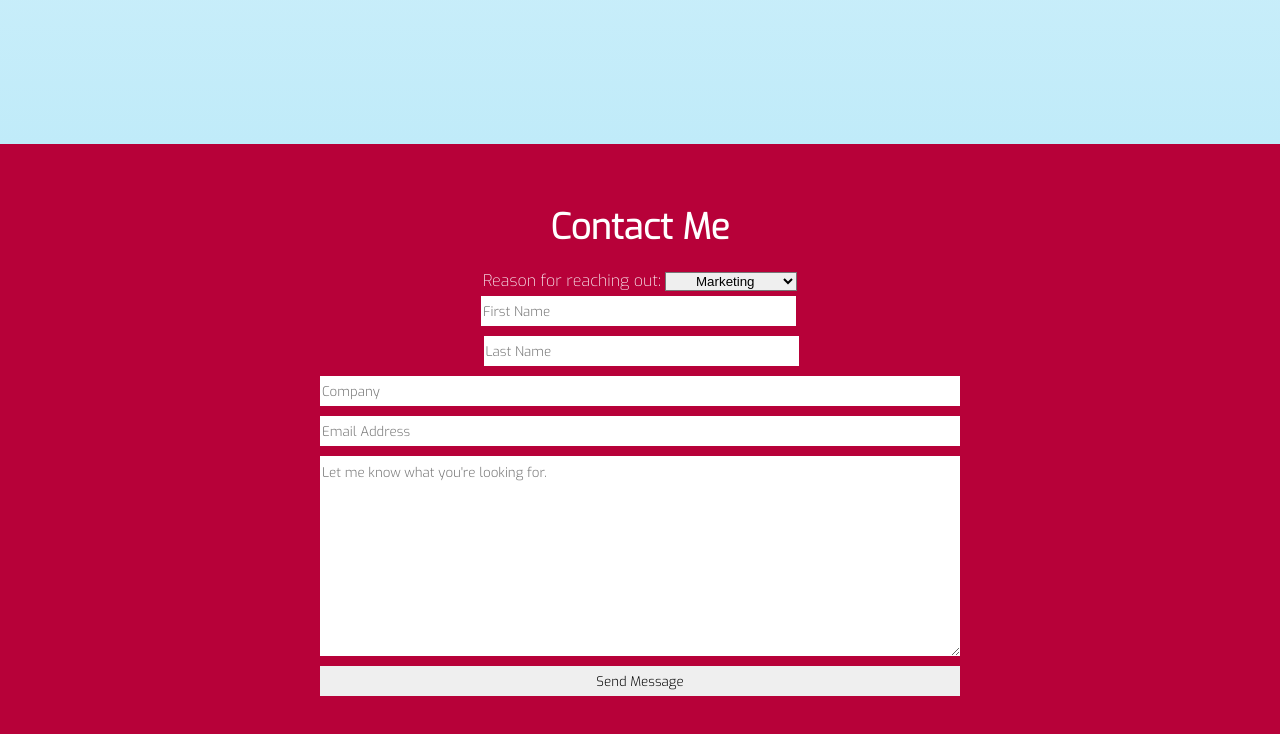
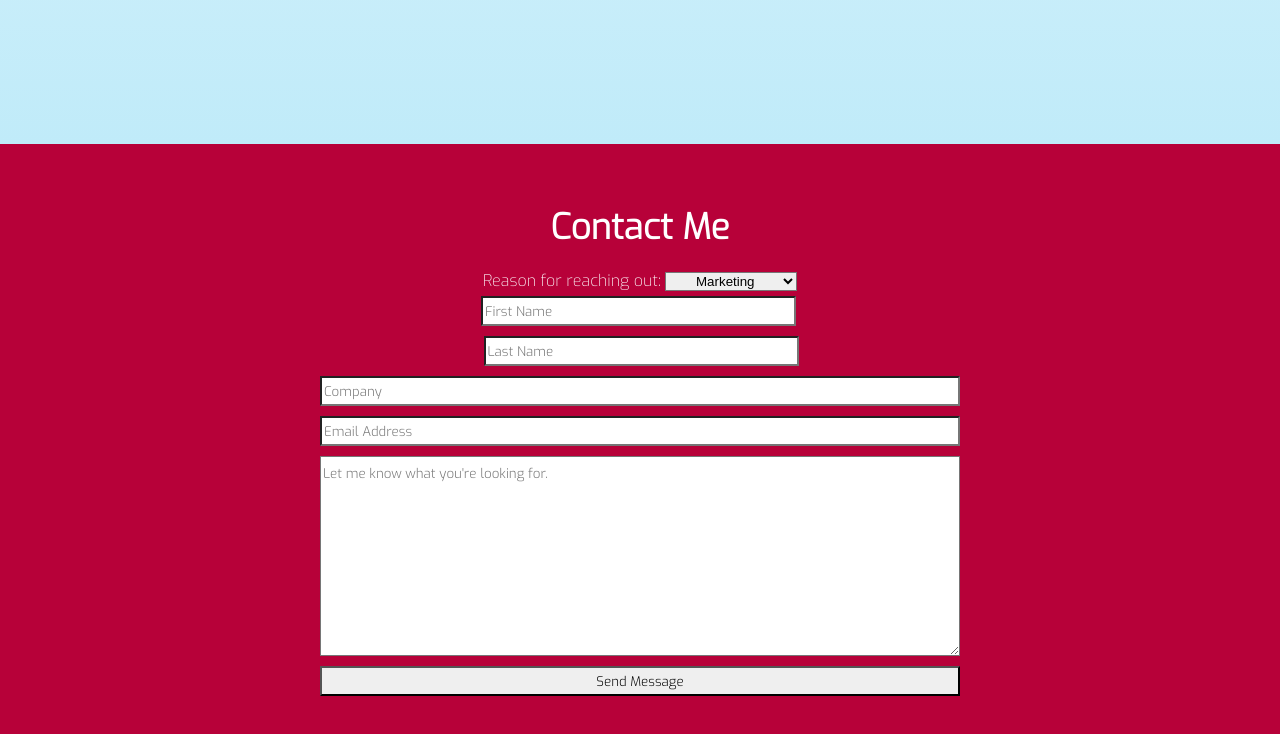
Before and after one commit to dchisey/personal_website, a website: page public/index.html in a window 1280 px wide. Shown: the part 1676-2410 px from the top of the page. Drawn offline with Linux system fonts and the light colour scheme.

Commit message:
fixed form again

```diff
--- a/public/styles/home.css
+++ b/public/styles/home.css
@@ -128,14 +128,6 @@ button {
   z-index: 0;
 }
 
-textarea,
-input[type="text"],
-input[type="button"],
-input[type="submit"] {
-  -webkit-appearance: none;
-  border: 1px;
-  border-radius: 0;
-}
 
 form {
   margin: 0 auto;
@@ -156,6 +148,8 @@ form input {
   margin: 5px 0px;
   font-family: 'Exo', sans-serif;
   box-sizing: border-box;
+  -webkit-border-radius: 0;
+  border-radius: 0;
 }
 
 form textarea {
@@ -165,11 +159,15 @@ form textarea {
   height: 200px;
   margin-top: 5px;
   box-sizing: border-box;
+  -webkit-border-radius: 0;
+  border-radius: 0;
 }
 
 .name {
   display: inline-block;
   width: 49.3%;
+  -webkit-border-radius: 0;
+  border-radius: 0;
 }
 
 form input[name="firstName"] {
```
